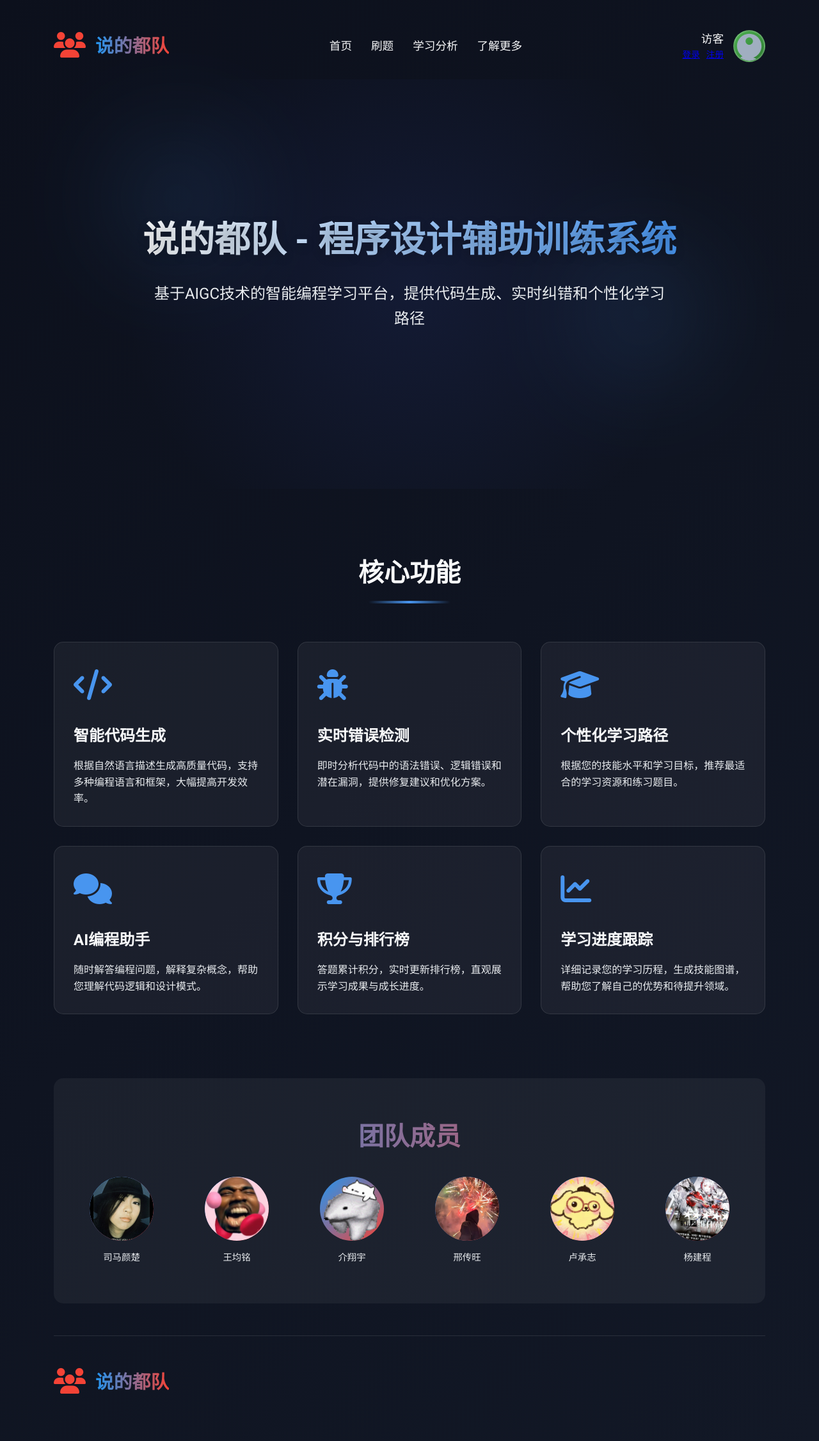
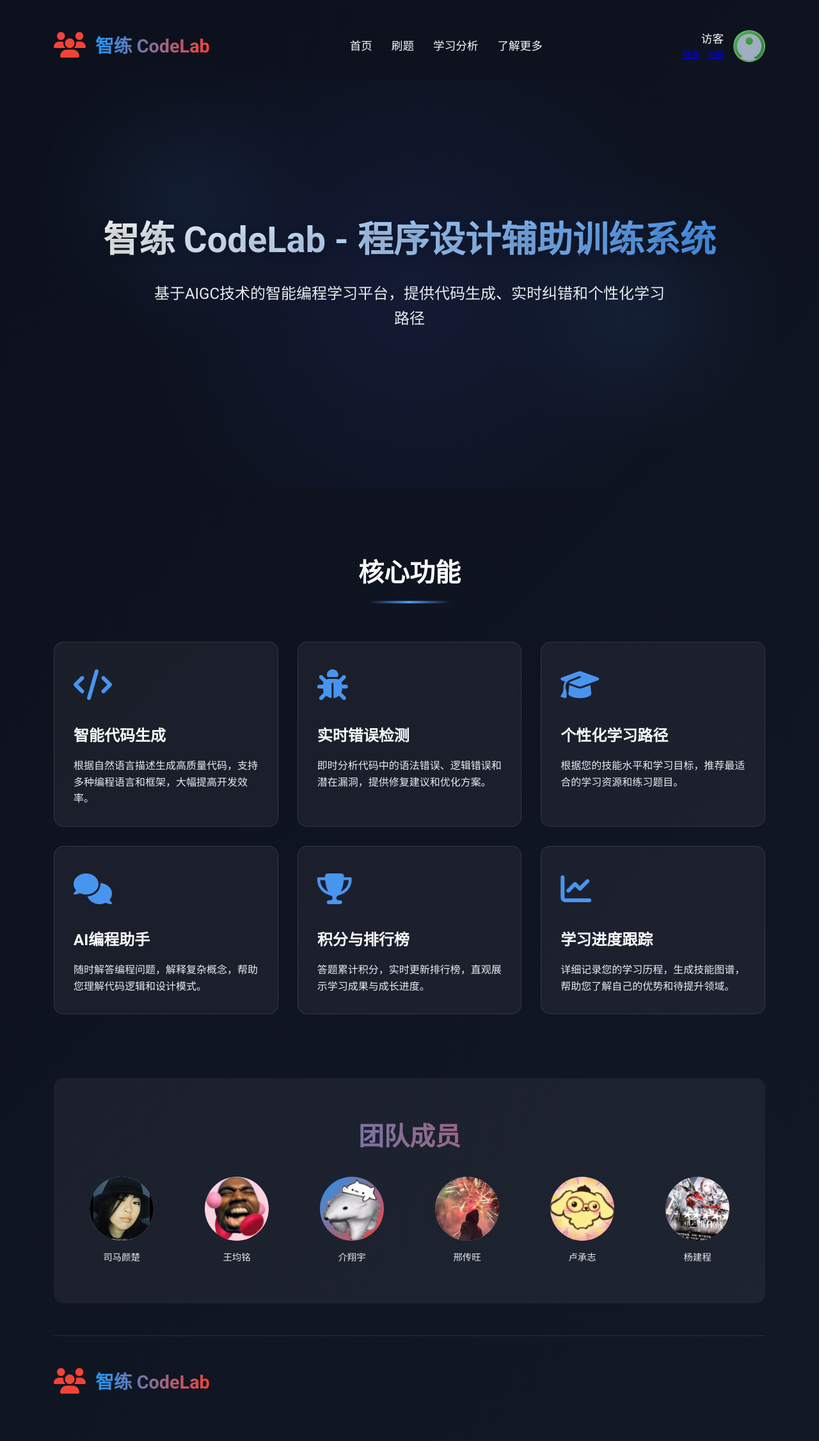
Before and after one commit to FFspiky/ai-assisted-programming-system, a Flask app: page / in a window 1280 px wide. Shown: the whole page at 64% size. Run offline with Flask 3, Linux system fonts and the light colour scheme.

Commit message:
Rename project branding to Zhilian CodeLab

```diff
--- a/package.json
+++ b/package.json
@@ -1,4 +1,5 @@
 {
+  "name": "zhilian-codelab",
   "private": true,
   "scripts": {
     "smoke": "playwright test tests/smoke/playwright-smoke.spec.mjs"
--- a/templates/index.html
+++ b/templates/index.html
@@ -4,7 +4,7 @@
 <head>
     <meta charset="UTF-8">
     <meta name="viewport" content="width=device-width, initial-scale=1.0">
-    <title>说的都队 - 程序设计辅助训练系统</title>
+    <title>智练 CodeLab - 程序设计辅助训练系统</title>
     <link rel="stylesheet" href="https://cdnjs.cloudflare.com/ajax/libs/font-awesome/6.4.0/css/all.min.css">
     <link
         href="https://fonts.googleapis.com/css2?family=Roboto:wght@300;400;500;700&family=Source+Code+Pro:wght@400;600&display=swap"
@@ -24,7 +24,7 @@
                     <div class="logo-icon">
                         <i class="fas fa-users"></i>
                     </div>
-                    <div class="logo-text">说的都队</div>
+                    <div class="logo-text">智练 CodeLab</div>
                 </div>
                 <nav>
                     <ul>
@@ -50,7 +50,7 @@
             </header>
 
             <section class="hero">
-                <h1 class="hero-title">说的都队 - 程序设计辅助训练系统</h1>
+                <h1 class="hero-title">智练 CodeLab - 程序设计辅助训练系统</h1>
                 <p class="hero-subtitle">基于AIGC技术的智能编程学习平台，提供代码生成、实时纠错和个性化学习路径</p>
 
 
@@ -199,7 +199,7 @@
                     <div class="logo-icon">
                         <i class="fas fa-users"></i>
                     </div>
-                    <div class="logo-text">说的都队</div>
+                    <div class="logo-text">智练 CodeLab</div>
                 </div>
 
             </footer>
@@ -217,7 +217,7 @@
                         <div class="logo-icon">
                             <i class="fas fa-users"></i>
                         </div>
-                        <div class="logo-text">说的都队</div>
+                        <div class="logo-text">智练 CodeLab</div>
                     </div>
                     <nav>
                         <ul>
--- a/templates/learn-analytics.html
+++ b/templates/learn-analytics.html
@@ -4,7 +4,7 @@
 <head>
     <meta charset="UTF-8">
     <meta name="viewport" content="width=device-width, initial-scale=1.0">
-    <title>学习分析 - 基于AIGC的交互式编程学习平台</title>
+    <title>学习分析 - 智练 CodeLab</title>
     <link rel="stylesheet" href="https://cdnjs.cloudflare.com/ajax/libs/font-awesome/6.4.0/css/all.min.css">
     <link
         href="https://fonts.googleapis.com/css2?family=Roboto:wght@300;400;500;700&family=Source+Code+Pro:wght@400;600&display=swap"
@@ -21,7 +21,7 @@
         <header>
             <div class="logo">
                 <div class="logo-icon"><i class="fas fa-users"></i></div>
-                <div class="logo-text">说的都队</div>
+                <div class="logo-text">智练 CodeLab</div>
             </div>
             <nav>
                 <ul>
--- a/templates/practice.html
+++ b/templates/practice.html
@@ -4,7 +4,7 @@
 <head>
     <meta charset="UTF-8">
     <meta name="viewport" content="width=device-width, initial-scale=1.0">
-    <title>刷题挑战 - 基于AIGC的交互式编程学习平台</title>
+    <title>刷题挑战 - 智练 CodeLab</title>
     <link rel="stylesheet" href="https://cdnjs.cloudflare.com/ajax/libs/font-awesome/6.4.0/css/all.min.css">
     <link
         href="https://fonts.googleapis.com/css2?family=Roboto:wght@300;400;500;700&family=Source+Code+Pro:wght@400;600&display=swap"
@@ -23,7 +23,7 @@
                     <div class="logo-icon">
                         <i class="fas fa-users"></i>
                     </div>
-                    <div class="logo-text">说的都队</div>
+                    <div class="logo-text">智练 CodeLab</div>
                 </div>
                  <div class="theme-selector">
                     <i class="fas fa-palette"></i>
--- a/templates/problem_selector.html
+++ b/templates/problem_selector.html
@@ -202,7 +202,7 @@
                 <div class="logo-icon">
                     <i class="fas fa-users"></i>
                 </div>
-                <div class="logo-text">说的都队</div>
+                <div class="logo-text">智练 CodeLab</div>
             </div>
             <nav>
                 <ul>
```
Also changed, not shown: tests/smoke/playwright-smoke.spec.mjs (+2 -2 lines), package-lock.json.
